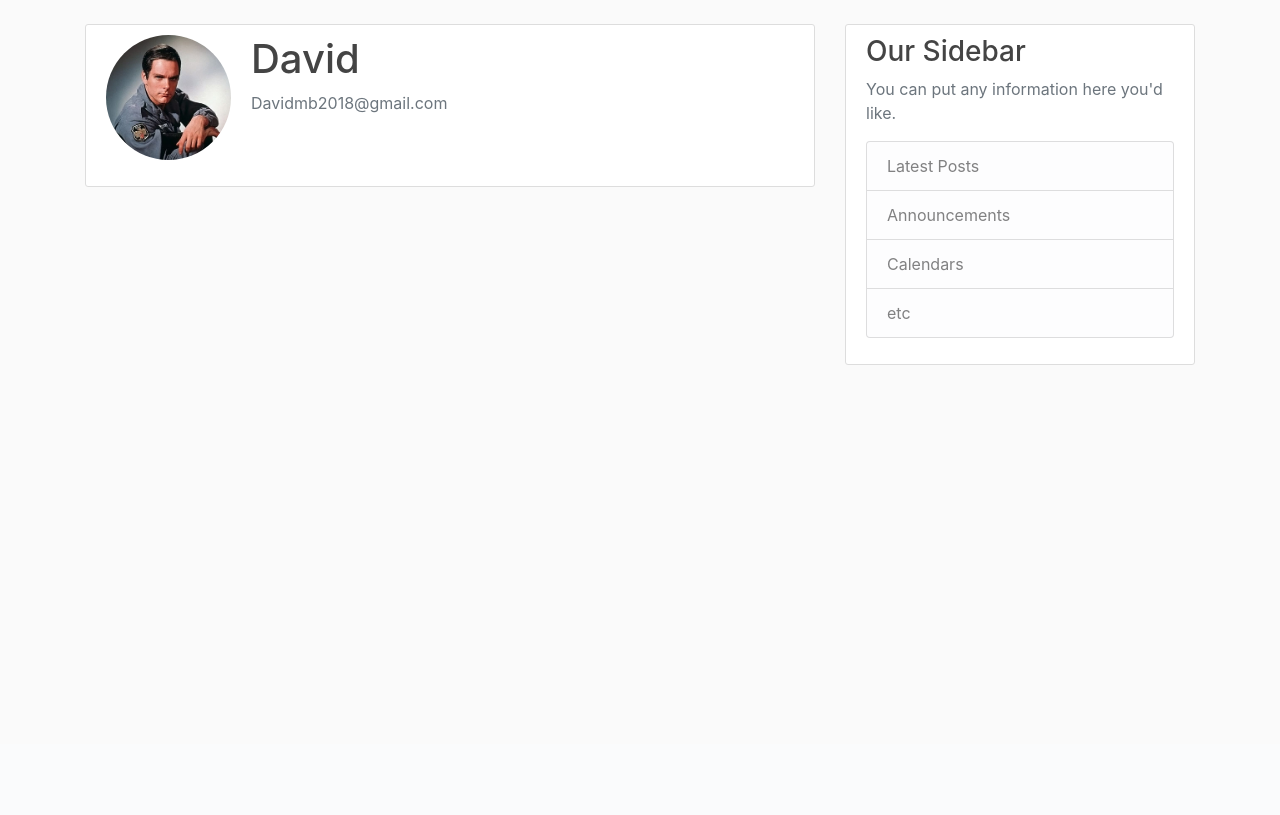
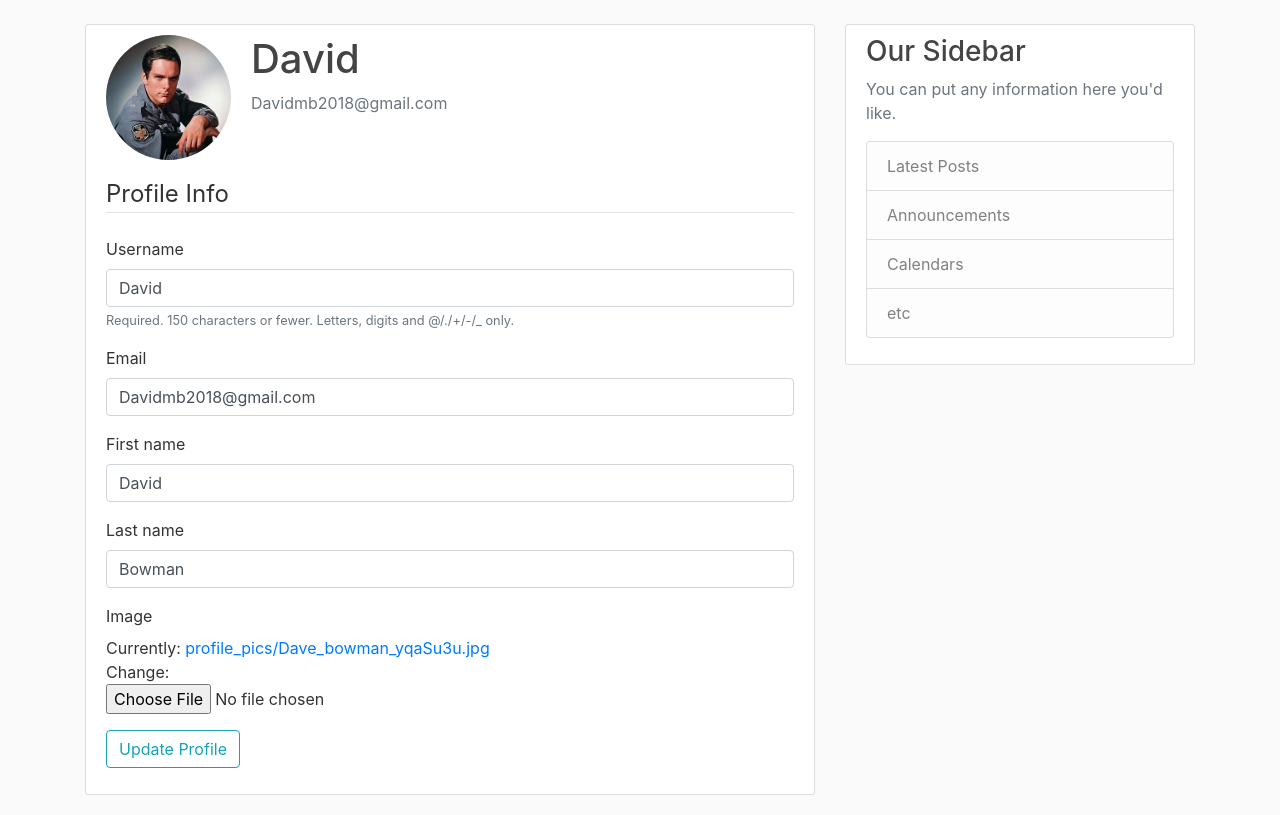
Before and after one commit to Rrebirrth/Demo_NewsApp, a Django app: page /profile/ in a window 1280 px wide. Shown: the part 56-871 px from the top of the page. Before the commit the page ends 421 px from the top, so only its background shows below. Run offline with Django 3.2, Linux system fonts and the light colour scheme; a user stored in the database is signed in; data comes from the database, SQL or seed files in the repository; both versions use the stored data as it was after the commit; some libraries are stand-ins or nearby versions.

Commit message:
Added facilities for users to update their profiles. Implemented function to rescale the size of images in order to reduce stroage space required and maximise efficiency.

```diff
--- a/blog/templates/blog/home.html
+++ b/blog/templates/blog/home.html
@@ -4,6 +4,7 @@
 
     {% for post in posts%}
     <article class="media content-section">
+          <img src = {{ post.author.profile.image.url }} class = "rounded-circle article-img">
             <div class="media-body">
               <div class="article-metadata">
                 <a class="mr-2" href="#">{{ post.author }}</a>
--- a/users/forms.py
+++ b/users/forms.py
@@ -1,6 +1,7 @@
 from django import forms
 from django.contrib.auth.models import User
 from django.contrib.auth.forms import UserCreationForm
+from .models import Profile
 
 
 
@@ -17,4 +18,27 @@ class UserRegisterForm(UserCreationForm):
 
 
 class UserUpdateFrom(forms.ModelForm):
-    pass
+    email = forms.EmailField(required=False)
+    first_name = forms.CharField(max_length=15, label='First name',required=False)
+    last_name = forms.CharField(max_length=15, label='Last name',required=False)
+
+
+    def __init__(self, *args, **kwargs):
+        super(UserUpdateFrom, self).__init__(*args, **kwargs)
+        self.fields['username'].required = False
+
+
+    class Meta:
+        model = User
+        fields = ['username', 'email','first_name','last_name']
+
+
+
+
+class ProfileUpdateFrom(forms.ModelForm):
+    def __init__(self, *args, **kwargs):
+        super(ProfileUpdateFrom, self).__init__(*args, **kwargs)
+        self.fields['image'].required = False
+    class Meta:
+        model = Profile
+        fields = ['image']
--- a/users/models.py
+++ b/users/models.py
@@ -1,5 +1,6 @@
 from django.db import models
 from django.contrib.auth.models import User
+from PIL import Image
 
 
 class Profile(models.Model):
@@ -8,3 +9,10 @@ class Profile(models.Model):
 
     def __str__(self):
         return f'{self.user.username} Profile'
+    def save(self):
+        super().save()
+        img = Image.open(self.image.path)
+        if img.height >300 or img.width >300:
+            output_size=(300,300)
+            img.thumbnail(output_size)
+            img.save(self.image.path)
--- a/users/templates/users/profile.html
+++ b/users/templates/users/profile.html
@@ -6,12 +6,23 @@
     <div class="content-section">
         <div class="media">
         <img class="rounded-circle account-img" src="{{ user.profile.image.url }}">
-        <div class="media-body">
-            <h2 class="account-heading">{{ user.username}}</h2>
-            <p class="text-secondary">{{user.email}}</p>
+            <div class="media-body">
+                <h2 class="account-heading">{{ user.username}}</h2>
+                <p class="text-secondary">{{user.email}}</p>
+            </div>
         </div>
-        </div>
-    <!-- FORM HERE -->
+            <form method="POST" enctype="multipart/form-data" >
+                {% csrf_token %}
+                <filedset class="form-group">
+                    <legend class="border-bottom mb-4">Profile Info</legend>
+                    {{ u_form|crispy }}
+                    {{ p_form|crispy }}
+
+                </filedset>
+                <div class="form-group">
+                    <button class='btn btn-outline-info' type="submit">Update Profile</button>
+                </div>
+            </form>
     </div>
 
 
--- a/users/views.py
+++ b/users/views.py
@@ -1,6 +1,6 @@
 from django.shortcuts import render, redirect
 from django.contrib import messages
-from .forms import UserRegisterForm
+from .forms import UserRegisterForm, UserUpdateFrom, ProfileUpdateFrom
 from django.contrib.auth.decorators import login_required
 
 
@@ -22,4 +22,28 @@ def register(request):
 
 @login_required
 def profile(request):
-    return render(request, 'users/profile.html')
+    if request.method == 'POST':
+        u_form = UserUpdateFrom(request.POST,instance=request.user)
+        p_form = ProfileUpdateFrom(request.POST,request.FILES, instance=request.user.profile)
+        if u_form.is_valid() and p_form.is_valid():
+            u_form.save()
+            p_form.save()
+            messages.success(request, 'Your profile has been updated!')
+            return redirect('profile')
+        else:
+            messages.success(request, 'Your profile has not been updated, there was an error in your submission')
+            return redirect('profile')
+
+
+    else:
+        u_form = UserUpdateFrom(instance=request.user)
+        p_form = ProfileUpdateFrom(instance=request.user.profile)
+
+
+    context = {
+        'u_form':u_form,
+        'p_form':p_form
+    }
+
+
+    return render(request, 'users/profile.html',context)
```
Also changed, not shown: db.sqlite3, media/profile_pics/nick-l-ange-david-bowman-levels-up-75-dpi.jpg (deleted).
